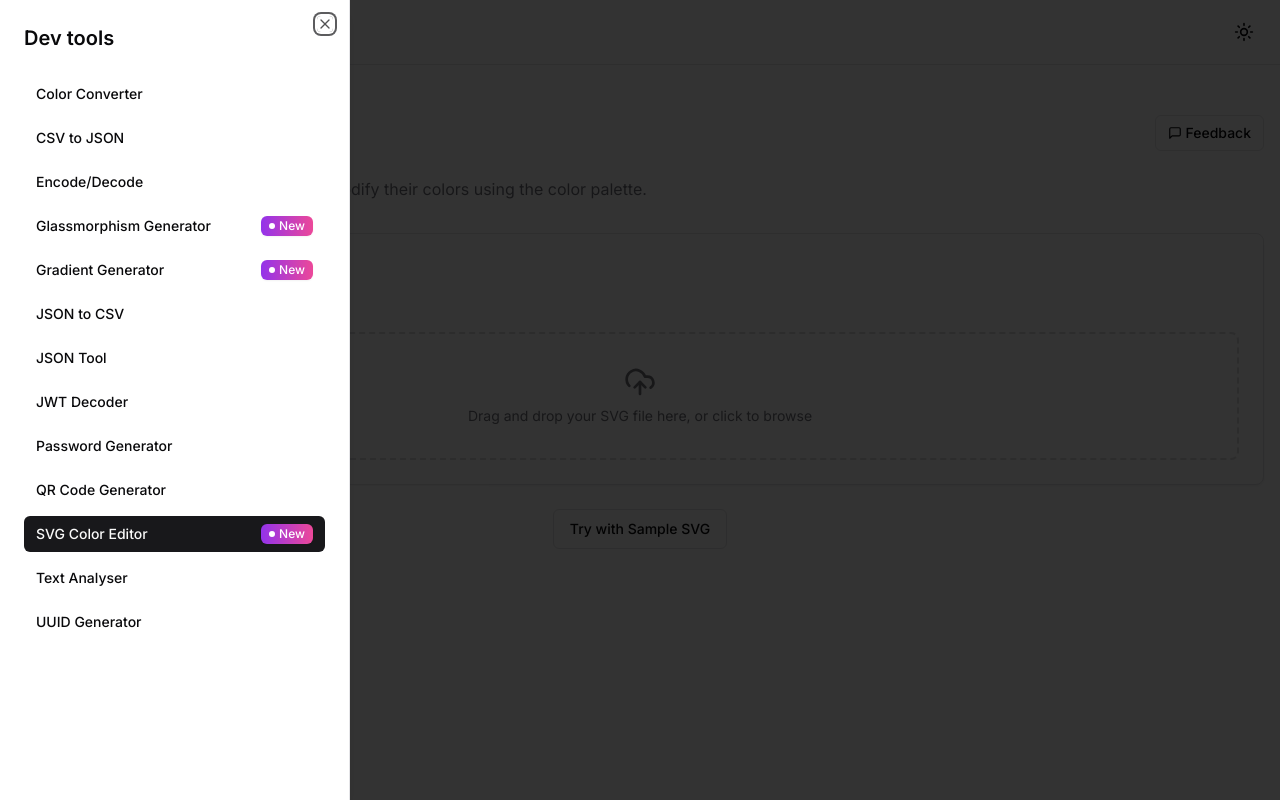
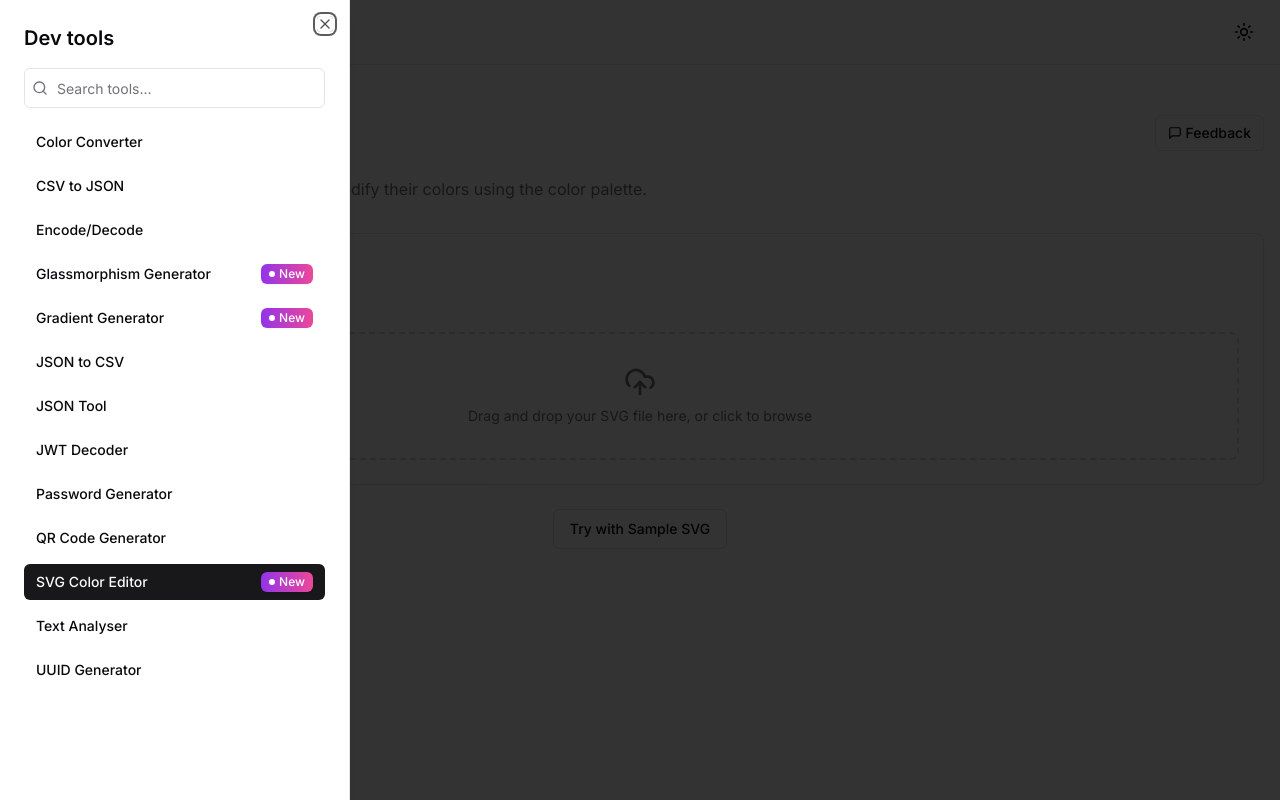
Before and after one commit to dj21-vicky21/Dev-tool-app, a Next.js app: page /tool/svg-color-editor in a window 1280 px wide. Both pictures are taken after a click on the button "Toggle tools menu". Built offline with nearby package versions, Linux system fonts and the light colour scheme.

Commit message:
Add search functionality to tools layout with input field and filtering logic. Update tool list display to show filtered results and handle empty search cases.

```diff
--- a/app/tool/layout.tsx
+++ b/app/tool/layout.tsx
@@ -9,11 +9,12 @@ import {
   SheetTrigger,
 } from "@/components/ui/sheet";
 import { Button } from "@/components/ui/button";
-import { Menu, MessageSquare } from "lucide-react";
+import { Menu, MessageSquare, Search } from "lucide-react";
 import Link from "next/link";
 import { cn } from "@/lib/utils";
 import { usePathname } from "next/navigation";
 import { tools } from "@/lib/tools";
+import { Input } from "@/components/ui/input";
 
 export default function ToolsLayout({
   children,
@@ -21,6 +22,7 @@ export default function ToolsLayout({
   children: React.ReactNode;
 }) {
   const [open, setOpen] = useState(false);
+  const [searchQuery, setSearchQuery] = useState("");
   const pathname = usePathname();
 
   const getCurrentToolName = (path: string) => {
@@ -32,6 +34,13 @@ export default function ToolsLayout({
     const matchingTool = tools.find((tool) => path.startsWith(tool.href));
     return matchingTool?.name;
   };
+
+  const filteredTools = [...tools]
+    .sort((a, b) => a.name.localeCompare(b.name))
+    .filter((tool) =>
+      tool.name.toLowerCase().includes(searchQuery.toLowerCase()) ||
+      tool.description.toLowerCase().includes(searchQuery.toLowerCase())
+    );
 
   return (
     <div className="container mx-auto py-6">
@@ -48,11 +57,29 @@ export default function ToolsLayout({
               <SheetHeader>
                 <SheetTitle className="text-xl">Dev tools</SheetTitle>
               </SheetHeader>
-              <div className="py-6">
+              <div className="py-4">
+                <div className="relative mb-4">
+                  <Search className="absolute left-2 top-1/2 h-4 w-4 -translate-y-1/2 text-muted-foreground" />
+                  <Input
+                    placeholder="Search tools..."
+                    value={searchQuery}
+                    onChange={(e) => setSearchQuery(e.target.value)}
+                    className="pl-8"
+                  />
+                  {searchQuery && (
+                    <Button
+                      variant="ghost"
+                      size="sm"
+                      className="absolute right-1 top-1/2 h-6 w-6 -translate-y-1/2 p-0"
+                      onClick={() => setSearchQuery("")}
+                    >
+                      <span className="sr-only">Clear search</span>
+                      <span aria-hidden="true">×</span>
+                    </Button>
+                  )}
+                </div>
                 <ul className="space-y-2">
-                  {[...tools]
-                    .sort((a, b) => a.name.localeCompare(b.name))
-                    .map((tool) => (
+                  {filteredTools.map((tool) => (
                     <li key={tool.href}>
                       <Link
                         href={tool.href}
@@ -81,6 +108,12 @@ export default function ToolsLayout({
                       </Link>
                     </li>
                   ))}
+
+                  {filteredTools.length === 0 && (
+                    <li className="px-3 py-4 text-center text-sm text-muted-foreground">
+                      No tools found matching &ldquo;{searchQuery}&rdquo;
+                    </li>
+                  )}
                 </ul>
               </div>
             </SheetContent>
```
Lines whose indentation alone changed are shown as unchanged.
